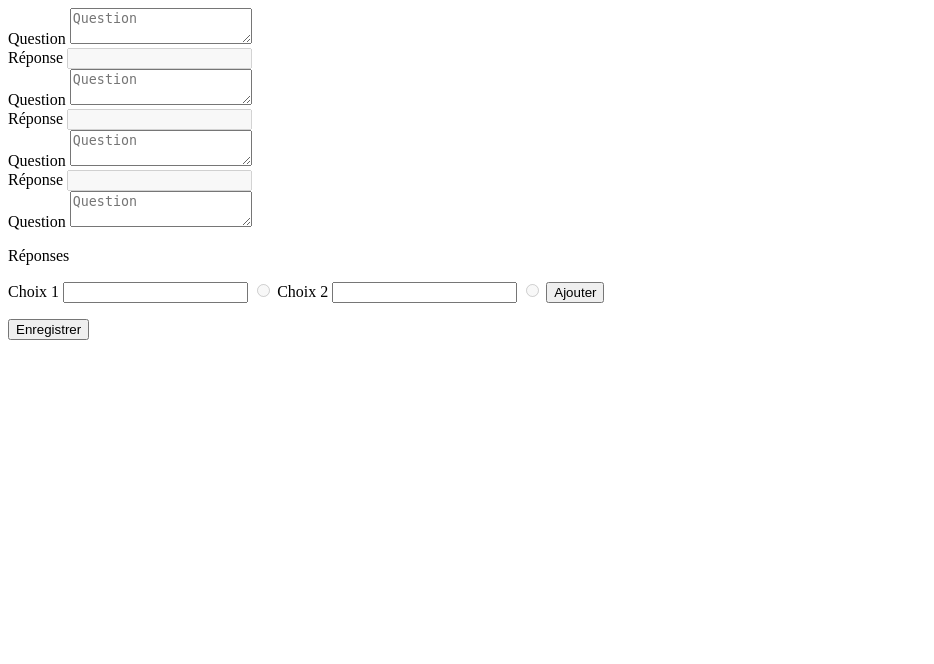
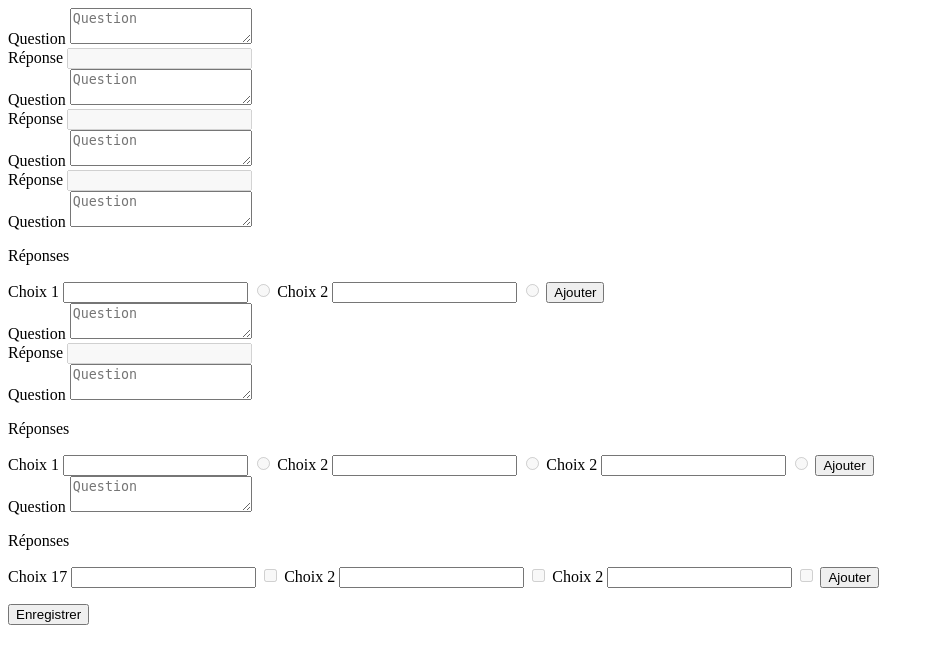
Before and after one commit to Eliottln/PTUT_Formulaire, a PHP site: page / in a window 1280 px wide. Shown: the top 664 px of the page, without its empty margins (0-934 px from the left). Run offline with PHP 8.4, Linux system fonts and the light colour scheme.

Commit message:
Maj du js, peut convertir check, radio et uestion normal

```diff
--- a/index.php
+++ b/index.php
@@ -2,12 +2,12 @@
 <html>
 
     <body>
-        <form class="" action="/exportBdd.php" method="post">
+        <form id="form-document" action="/exportBdd.php" method="post">
 
-            <div id="form1-text">
+            <div id="form-1-text">
                 <div>
                     <label for="q1">Question</label>
-                    <textarea id="q1" class="question" name="q1" placeholder="Question" required=""></textarea>
+                    <textarea id="q1" class="question" name="q1" placeholder="Question" required></textarea>
                 </div>
 
                 <div>
@@ -16,22 +16,10 @@
                 </div>
             </div>
 
-            <div id="form2-text">
+            <div id="form-2-text">
                 <div>
                     <label for="q2">Question</label>
-                    <textarea id="q2" class="question" name="q2" placeholder="Question" required=""></textarea>
-                </div>
-
-                <div>
-                    <label for="response-text">Réponse</label>
-                    <input id="response-text" type="text" name="response" disabled="">
-                </div>
-            </div>
-
-            <div id="form3-text">
-                <div>
-                    <label for="q3">Question</label>
-                    <textarea id="q3" class="question" name="q3" placeholder="Question" required=""></textarea>
+                    <textarea id="q2" class="question" name="q2" placeholder="Question" required></textarea>
                 </div>
 
                 <div>
@@ -41,10 +29,24 @@
             </div>
 
 
-            <div id="form4-radio">
+
+            <div id="form-3-text">
+                <div>
+                    <label for="q3">Question</label>
+                    <textarea id="q3" class="question" name="q3" placeholder="Question" required></textarea>
+                </div>
+
+                <div>
+                    <label for="response-text">Réponse</label>
+                    <input id="response-text" type="text" name="response" disabled="">
+                </div>
+            </div>
+
+
+            <div id="form-4-radio">
                 <div>
                     <label for="q4">Question</label>
-                    <textarea id="q4" class="question" name="q4" placeholder="Question" required=""></textarea>
+                    <textarea id="q4" class="question" name="q4" placeholder="Question" required></textarea>
                 </div>
 
                 <div>
@@ -62,6 +64,66 @@
             </div>
 
 
+
+            <div id="form-5-text">
+                <div>
+                    <label for="q5">Question</label>
+                    <textarea id="q5" class="question" name="q5" placeholder="Question" required></textarea>
+                </div>
+
+                <div>
+                    <label for="response-text">Réponse</label>
+                    <input id="response-text" type="text" name="response" disabled="">
+                </div>
+            </div>
+
+            <div id="form-6-radio">
+                <div>
+                    <label for="q6">Question</label>
+                    <textarea id="q6" class="question" name="q6" placeholder="Question" required></textarea>
+                </div>
+
+                <div>
+                    <p>Réponses</p>
+                    <label for="q6-radio-choice1">Choix 1</label>
+                    <input id="q6-radio-choice1" type="text" name="q6-radio-choice1">
+                    <input type="radio" name="q4-response" disabled="">
+
+                    <label for="q6-radio-choice2">Choix 2</label>
+                    <input id="q6-radio-choice2" type="text" name="q6-radio-choice2">
+                    <input type="radio" name="q6-response" disabled="">
+
+                    <label for="q6-radio-choice3">Choix 2</label>
+                    <input id="q6-radio-choice3" type="text" name="q6-radio-choice3">
+                    <input type="radio" name="q6-response" disabled="">
+
+                    <button id="q6-button-add-radio" type="button">Ajouter</button></div>
+                </div>
+            </div>
+
+            <div id="form-7-checkbox">
+                <div>
+                    <label for="q7">Question</label>
+                    <textarea id="q7" class="question" name="q7" placeholder="Question" required></textarea>
+                </div>
+
+                <div>
+                    <p>Réponses</p>
+                    <label for="q7-checkbox-choice1">Choix 1</label>7
+                    <input id="q7-checkbox-choice1" type="text" name="q7-checkbox-choice1">
+                    <input type="checkbox" name="q7-response" disabled="">
+
+                    <label for="q7-checkbox-choice2">Choix 2</label>
+                    <input id="q7-checkbox-choice2" type="text" name="q7-checkbox-choice2">
+                    <input type="checkbox" name="q7-response" disabled="">
+
+                    <label for="q7-checkbox-choice3">Choix 2</label>
+                    <input id="q7-checkbox-choice3" type="text" name="q7-checkbox-choice3">
+                    <input type="checkbox" name="q7-response" disabled="">
+
+                    <button id="q7-button-add-radio" type="button">Ajouter</button></div>
+            </div>
+            </div>
 
             </form>
 
--- a/js/transformInputToString.js
+++ b/js/transformInputToString.js
@@ -1,59 +1,86 @@
 const allInput = document.querySelectorAll("input")
+const allTextArea = document.querySelectorAll("textarea")
 const formTemp = document.getElementById('export');
 const button = document.getElementById("submit")
-const allFormQuestion = document.querySelectorAll("form div");
+const allFormQuestion = document.querySelectorAll("#form-document>div");
+
 
 button.addEventListener('click',ajoutInput)
 
 
-let counter = 0;
-let counterInput
+let counter;
+let counterInput;
+let counterTextArea;
 let nowQuestion = "";
+
+let tabInput = [];
 
 
 function ajoutInput(){
 
-    for (counter; counter < allFormQuestion.length; counter++){
+    for (counter =0; counter < allFormQuestion.length; counter++){
 
+        let parsing1 = allFormQuestion[counter].id.split("-");
+        numQuestion = parsing1[1];
+        typeQuestion = parsing1[2];
+
+
+
+        //ON AJOUTE LA QUESTION AUX TABLEAU DINPUT
+        newInput = document.createElement('input');
+        newInput.type = 'text';
+        newInput.name = allTextArea[parseInt(counter)].name;
+        newInput.value = 'question' + '/' + allTextArea[parseInt(counter)].value + '/' + numQuestion;
+        tabInput.push(newInput);
+
+
+
+
+        //Dans le cas des input (radio button et autres choix multiples
         for(counterInput =0; counterInput < allInput.length; counterInput++){
-            let parsing = allInput[counterInput].id.split("-");
-            //GERER AUSSI LE CAS DES TEXTE AREA
-            console.log(parsing[0]);
-            console.log(parsing[1]);
-            console.log(parsing[2]);
+            let parsing2 = allInput[counterInput].id.split("-");
+            let numQuestionOfInput = parsing2[0].replace('q','');
+
+            if(numQuestionOfInput === numQuestion){
+                switch (typeQuestion) {
+                    case "radio":
+                        let newInput = document.createElement('input');
+                        newInput.type = 'text'
+                        newInput.name = allInput[counterInput].name;
+                        newInput.value = 'radioChoice' + '/' + allInput[counterInput].value + '/' + numQuestion;
+                        tabInput.push(newInput);
+                        break;
+                    case "checkbox":
+                        let newInput2 = document.createElement('input');
+                        newInput2.type = 'text'
+                        newInput2.name = allInput[counterInput].name;
+                        newInput2.value = 'checkBoxChoice' + '/' + allInput[counterInput].value + '/' + numQuestion;
+                        tabInput.push(newInput2);
+                        break;
+                    default:
+                        console.log("NOP");
+                }
             }
 
-
-        /*
-        let valeur = allInput[counter].name.split("-"); //Split le nom de l'input, qui est sous la forme qX-type-n°;
-
-        if(allInput[counter].type != 'radio'){
-
+            /*if(numQuestionOfInput === numQuestion && typeQuestion=== 'radio'){
                 let newInput = document.createElement('input');
-            nowQuestion = valeur[0];
-            $type = valeur[1]; //Suelement dans le cas ou c'est un radioButton, sinn la variable est à undefined
-
-            if($type == 'radio' ){
-
-                //faire un newInput avec toute les valeurs des radio
-                newInput.type = 'text';
-                newInput.name = newInput.name = allInput[counter].name;
-                newInput.value = 'radioChoice' +"/"+ allInput[counter].value + "/" + nowQuestion;
+                newInput.type = 'text'
+                newInput.name = allInput[counterInput].name;
+                newInput.value = 'radioChoice' + '/' + allInput[counterInput].value + '/' + numQuestion;
+                tabInput.push(newInput);
 
             }
-            else{
+            else if*/
 
-                newInput.type = allInput[counter].type;
-                newInput.name = allInput[counter].name;
-                newInput.value = allInput[counter].type +"/"+ allInput[counter].value + "/" + nowQuestion;
+
+
 
         }
 
-            formTemp.appendChild(newInput); // On crée dans le formulaire export un nouveau champ div
-
+        //on affiche le nouveau form
+        for (let i = 0; i < tabInput.length; i++){
+            formTemp.appendChild(tabInput[i]);
         }
-        */
-
 
 
 
```
Lines whose indentation alone changed are shown as unchanged.
